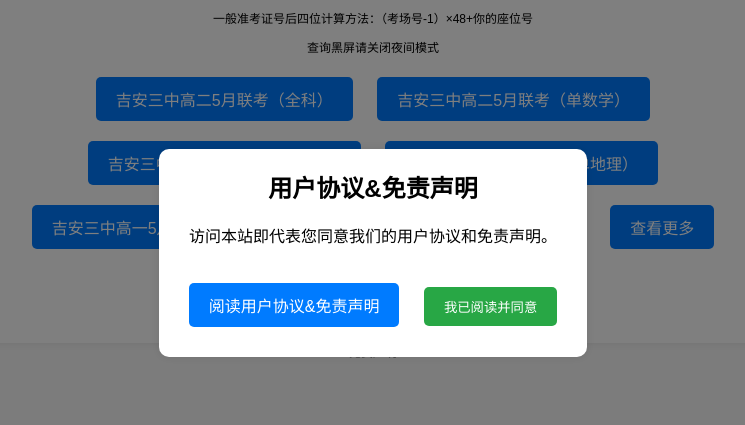
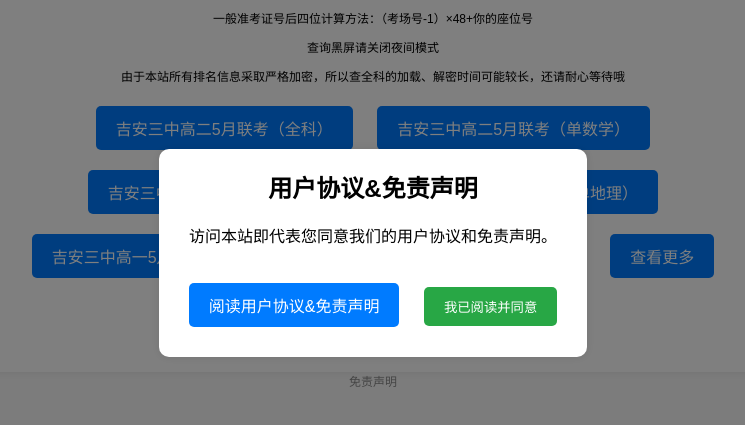
Before and after one commit to sbjasz/sbjasz.github.io, a plain HTML site: page index.html in a window 1280 px wide. Shown: the part 147-572 px from the top of the page, without its empty margins (267-1012 px from the left). Drawn offline with Linux system fonts and the light colour scheme.

Commit message:
Update index.html

```diff
--- a/index.html
+++ b/index.html
@@ -107,6 +107,7 @@
         <p class="footer-text">项目开源地址：<a href="https://github.com/sbjasz/sbjasz.github.io">https://github.com/sbjasz/sbjasz.github.io</a></p>
         <p class="footer-text">一般准考证号后四位计算方法：（考场号-1）×48+你的座位号</p>
         <p class="footer-text">查询黑屏请关闭夜间模式</p>
+        <p class="footer-text">由于本站所有排名信息采取严格加密，所以查全科的加载、解密时间可能较长，还请耐心等待哦</p>
         <a href="/sz/25届/高二/下学期/第三次月考" class="button">吉安三中高二5月联考（全科）</a>
         <a href="/sz/25届/高二/下学期/第三次月考/数学" class="button">吉安三中高二5月联考（单数学）</a>
         <a href="/sz/25届/高二/下学期/第三次月考/物理" class="button">吉安三中高二5月联考（单物理）</a>
```
